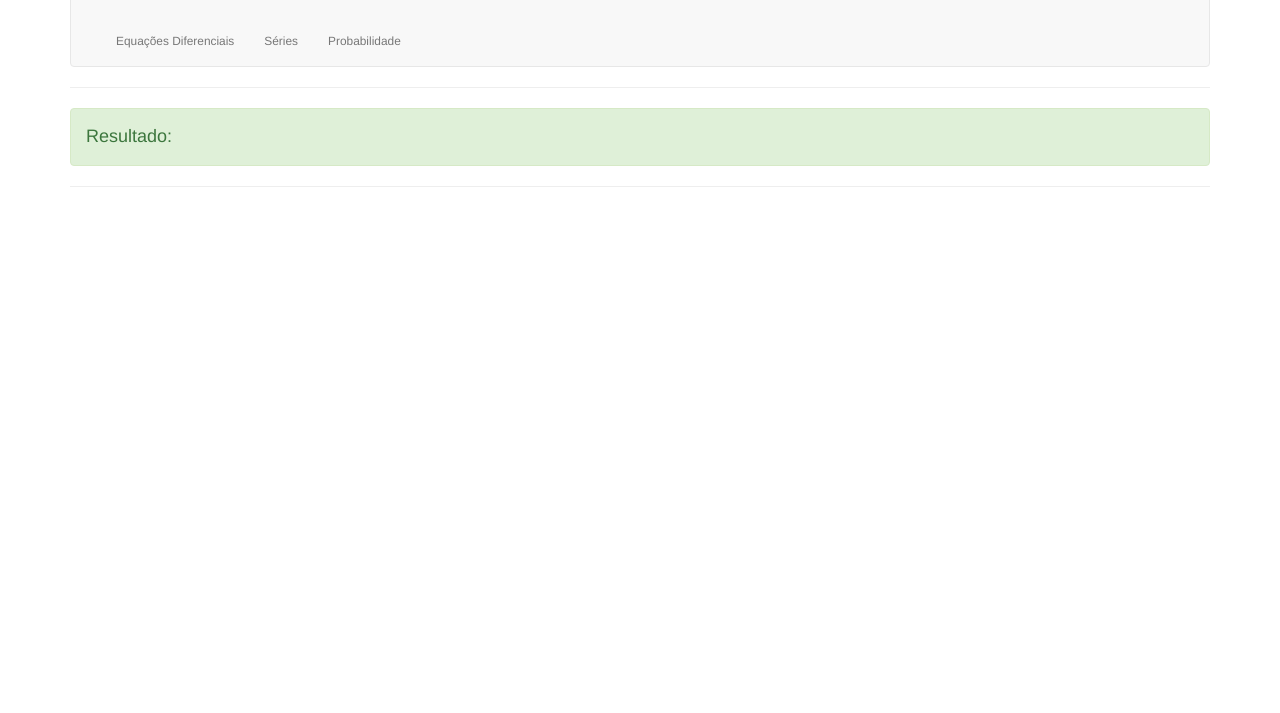
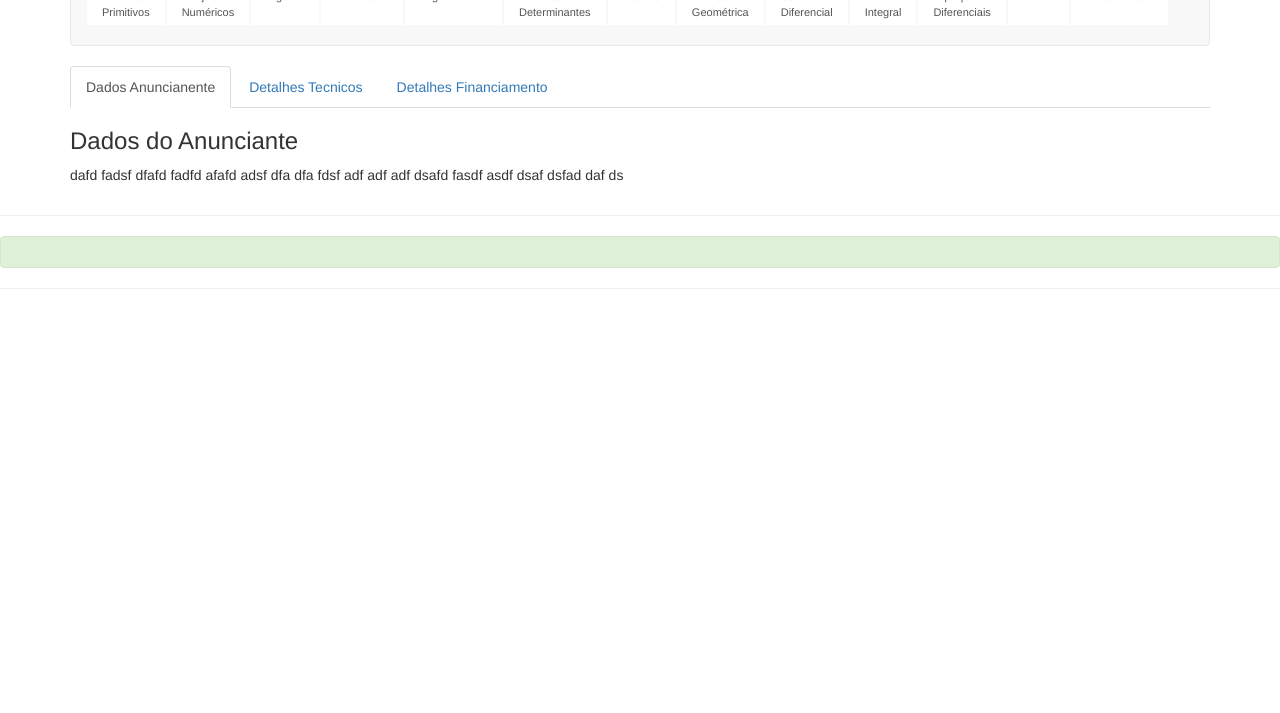
Before and after one commit to TecnoSigma/Equations, a plain HTML site: page index.html in a window 1280 px wide. Shown: the part 87-800 px from the top of the page. Drawn offline with nearby package versions, Linux system fonts and the light colour scheme.

Commit message:
Menu criado com sucesso. Criando Tab Panels.

```diff
--- a/css/style.css
+++ b/css/style.css
@@ -1,18 +1,60 @@
-h1 span
+body
 {
-	font-size: 22px;
-	font-style: italic;
+	}
+
+#menu{
+	float:left;
 }
 
-#resultado
-{
-	font-size: 18px;
-	font-weight: normal;
+#menu ul{
+	list-style:none;
+	margin:0;
+	padding:0;
 }
 
-.condicional
+#menu ul li{
+	font-size:11px;
+	float: left;
+	position:relative;
+	display:block;
+}
+
+#menu ul li a
 {
-	font-style: italic;
-	font-size: 12px;
-	color:#999;
+	color: #555;
+	background: #fff;
+	text-decoration: none;
+	margin: 0 1px;
+	padding: 5px 15px;
+	display: block;
+}
+
+#menu li ul
+{
+	display: none;
 	}
+
+#menu ul li a:hover
+{
+	background: #066;
+	color: #fff;
+	}
+
+	#menu li:hover ul{
+		display:block;
+		position:relative;
+		}
+
+		#menu li:hover li{
+			float: none;
+			font-size: 12px;
+			}
+
+			#menu li:hover a {
+				background: #333;
+				}
+
+				#menu li:hover li a:hover
+				{
+					background: #222;
+					}
--- a/index.html
+++ b/index.html
@@ -13,7 +13,7 @@
 	</head>
 	<body>
 		<div class="container">
-
+			<br>
 			<section id="Header">
 				<nav class="navbar navbar-default" role="navigation">
 					<div class="container-fluid">
@@ -26,23 +26,25 @@
 							</button>
 							<a class="navbar-brand" href="#">Fórmulas Matemáticas</a>
 						</div>
-						<div class="collapse navbar-collapse" id="bs-example-navbar-collapse-1">
-							<ul class="nav navbar-nav">
-								<li><a href="#"><small>Conjuntos Numéricos</small></a></li>
-								<li><a href="#"><small>Álgebra</small></a></li>
-								<li><a href="#"><small>Geometria</small></a></li>
-								<li><a href="#"><small>Trigonometria</small></a></li>
-								<li><a href="#"><small>Matrizes e Determinantes</small></a></li>
-								<li><a href="#"><small>Vetores</small></a></li>
-								<li><a href="#"><small>Análise Geométrica</small></a></li>
-								<li><a href="#"><small>Cálculo Diferencial</small></a></li>
-								<li><a href="#"><small>Cálculo Integral</small></a></li>
-								<li><a href="#"><small>Equações Diferenciais</small></a></li>
-								<li><a href="#"><small>Séries</small></a></li>
-								<li><a href="#"><small>Probabilidade</small></a></li>
+						<div id="menu">
+							<ul>
+								<li><a href="#">Números<br>Primitivos</a></li>
+								<li><a href="#">Conjuntos<br>Numéricos</a></li>
+								<li><a href="#">Álgebra<br>&nbsp;</a></li>
+								<li><a href="#">Geometria<br>&nbsp;</a></li>
+								<li><a href="#">Trigonometria<br>&nbsp;</a></li>
+								<li><a href="#">Matrizes e<br>Determinantes</a></li>
+								<li><a href="#">Vetores<br>&nbsp;</a></li>
+								<li><a href="#">Análise<br>Geométrica</a></li>
+								<li><a href="#">Cálculo<br>Diferencial</a></li>
+								<li><a href="#">Cálculo<br>Integral</a></li>
+								<li><a href="#">Equações<br>Diferenciais</a></li>
+								<li><a href="#">Séries<br>&nbsp;</a></li>
+								<li><a href="#">Probabilidade<br>&nbsp;</a></li>
 							</ul>
 						</div>
 					</div>
+					<br>
 				</nav>
 			</section>
 
@@ -57,16 +59,47 @@
 			</section>
 
 			<section id="Corpo_do_Calculo">
+				<div class="row">
+					<div class="col-md-12">
+						<ul class="nav nav-tabs" id="tabs_kars">
+							<li class="active"><a href="#dados_anunciante">Dados Anuncianente</a></li>
+							<li><a href="#detalhes_tecnicos">Detalhes Tecnicos</a></li>
+							<li><a href="#detalhes_financiamento">Detalhes Financiamento</a></li>
+						</ul>
+						<div class="tab-content">
+							<div    id="dados_anunciante" class="tab-pane fade in active">
+								<h3>Dados do Anunciante</h3>
+								<p>dafd fadsf dfafd fadfd afafd adsf dfa dfa fdsf adf adf adf dsafd fasdf asdf dsaf dsfad daf ds</p>
+							</div>
+							<div id="detalhes_tecnicos" class="tab-pane fade">
+								<h3>Detalhes Tecnicos</h3>
+								<p>dafd fadsf dfafd fadfd afafd adsf dfa dfa fdsf adf adf adf dsafd fasdf asdf dsaf dsfad daf ds</p>
+							</div>
+							<div id="detalhes_financiamento" class="tab-pane fade">
+								<h3>Detalhes do Financiamento</h3>
+								<p>dafd fadsf dfafd fadfd afafd adsf dfa dfa fdsf adf adf adf dsafd fasdf asdf dsaf dsfad daf ds</p>
+							</div>
+						</div>
 					</section>
+				</div>
+			</div>
 			<hr>
 			<section id="Resultado_do_Calculo">
 				<div class="alert alert-success" role="alert" id="msgErro">
-							<p><span id="resultado">Resultado:</span></p>
+					<!-- <p><span id="resultado">Resultado:</span></p> -->
 				</div>
 			</section>
 			<hr>
 			<section id="Footer"></section>
 
 			</div>
+		<script src="https://ajax.googleapis.com/ajax/libs/jquery/1.11.1/jquery.min.js"></script>
+		<script src="javascript/bootstrap.min.js"></script>
+		<script>
+			$('#tabs_kars a').click(function (e) {
+				e.preventDefault()
+				$(this).tab('show')
+			})
+		</script>
 	</body>
 </html>
```
Lines whose indentation alone changed are shown as unchanged.
